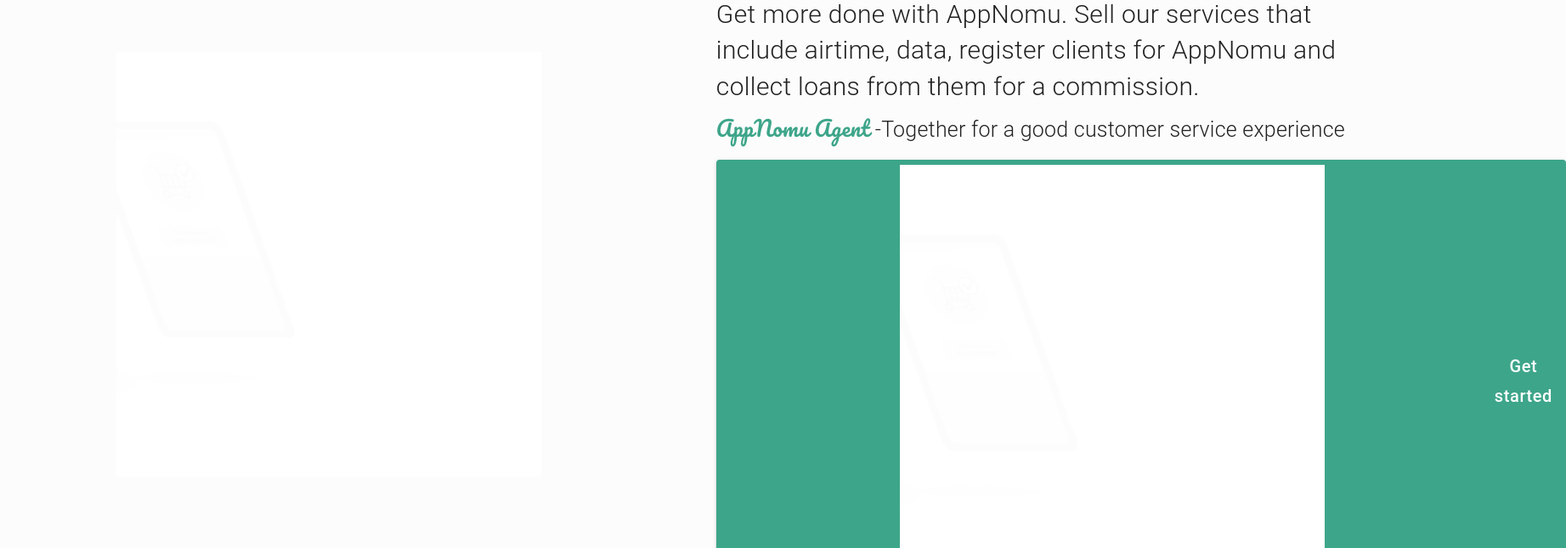
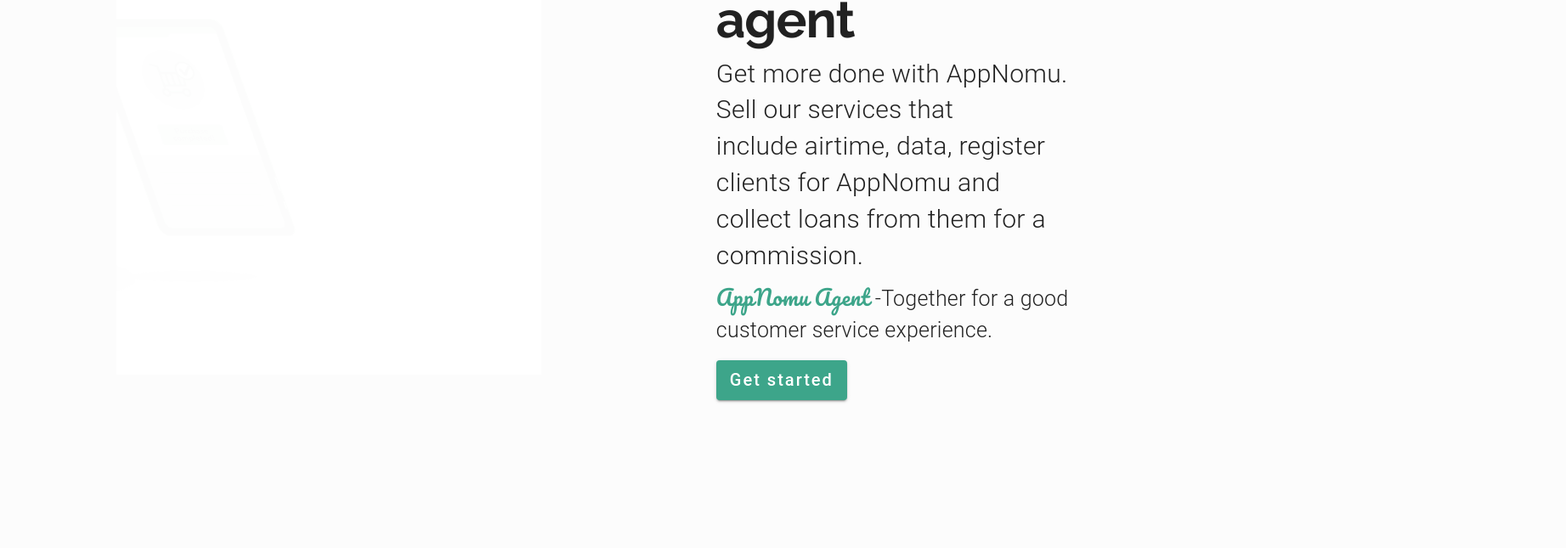
Before and after one commit to Amakoye/appnomu, a Next.js app: page / in a window 1280 px wide. Shown: the part 199-844 px from the top of the page at 85% size, 1843 px wide, since content can reach past the window. After the commit the page ends 800 px from the top, so only its background shows below. Built offline with nearby package versions, Linux system fonts and the light colour scheme.

Commit message:
update button styling on hover

```diff
--- a/pages/index.tsx
+++ b/pages/index.tsx
@@ -57,7 +57,7 @@
               >
                 AppNomu Agent
               </span>{" "}
-              -Together for a good customer service experience
+              -Together for a good customer service experience.
             </Typography>
             <Button
               variant="contained"
@@ -66,12 +66,13 @@
                 background: `${colors.greenAccent[400]}`,
                 textTransform: "none",
                 fontSize: 20,
+                fontWeight: 500,
+                letterSpacing: 2,
+                "&:hover": {
+                  background: `${colors.greenAccent[500]}`,
+                },
               }}
             >
-              {" "}
-              <Box ml="10em" mr="10em">
-                <Image src={PurchaseIcon} alt="purchase gif" />
-              </Box>
               Get started
             </Button>
           </Box>
```
